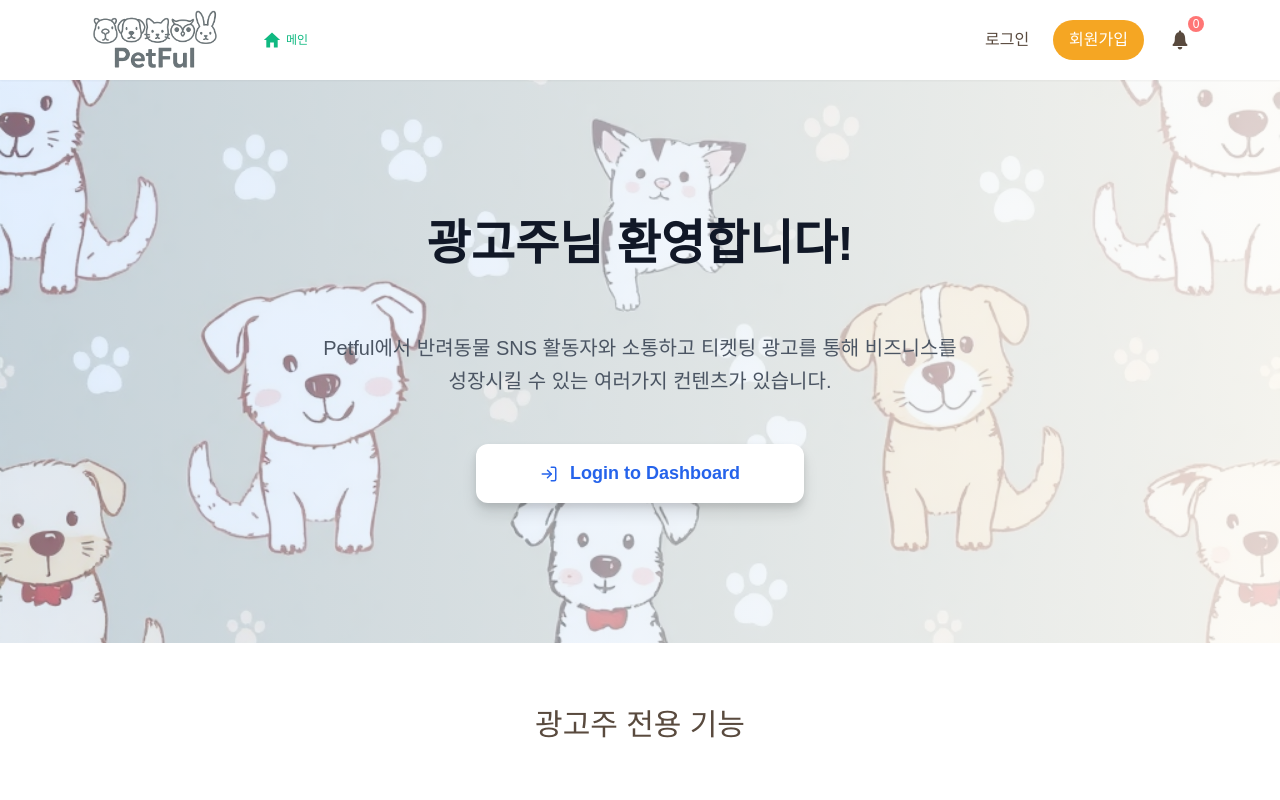
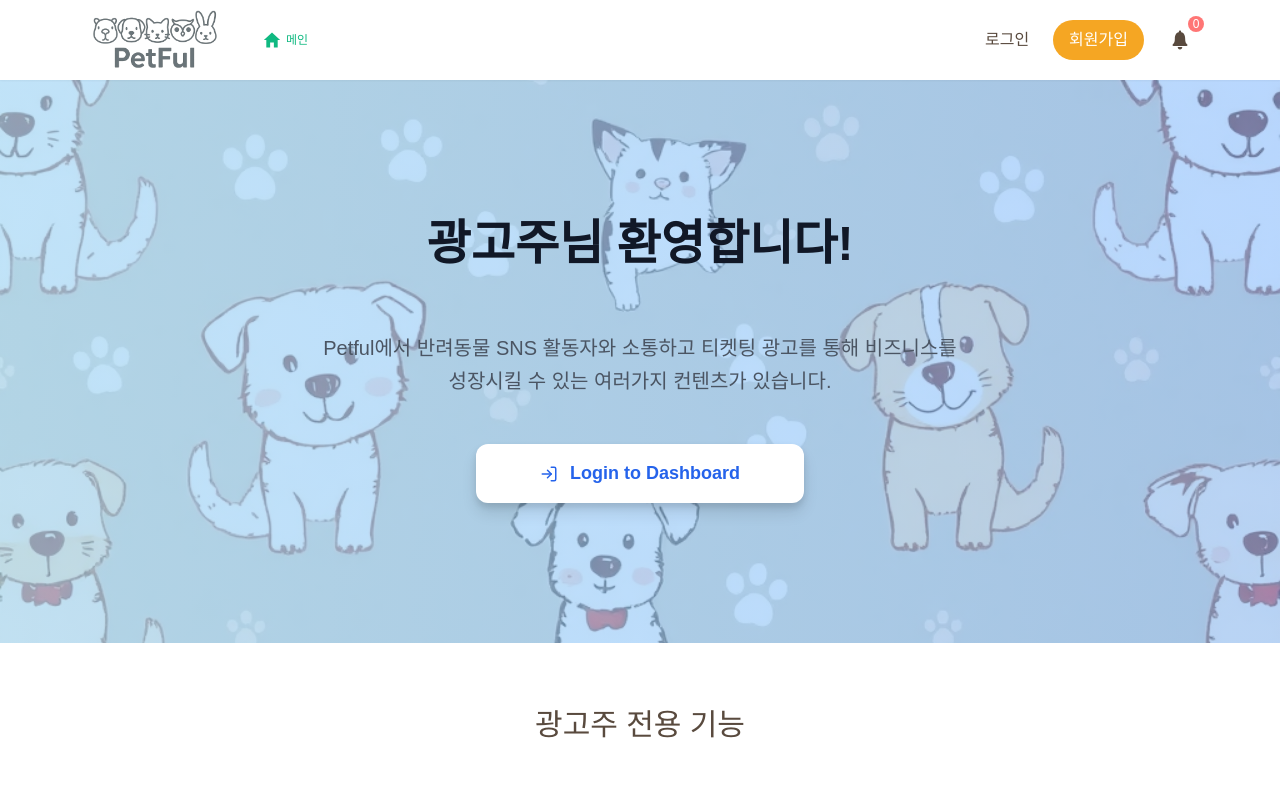
Before and after one commit to backend20250319/BE09-Final-3team-FE, a Next.js app: page /advertiser in a window 1280 px wide. Shown: the top 800 px of the page. Built offline with nearby package versions, Linux system fonts and the light colour scheme; a web font is replaced by a local one.

Commit message:
fix: 광고주 HeroSection 색 수정

```diff
--- a/src/app/advertiser/styles/HeroSection.module.css
+++ b/src/app/advertiser/styles/HeroSection.module.css
@@ -30,8 +30,8 @@
   bottom: 0;
   background: linear-gradient(
     to right,
-    rgba(172, 207, 253, 0.44) 0%,
-    #fcfbf8 100%
+    rgba(162, 213, 245, 0.836) 0%,
+    rgba(129, 183, 253, 0.698) 100%
   );
   opacity: 0.8;
 }
```
